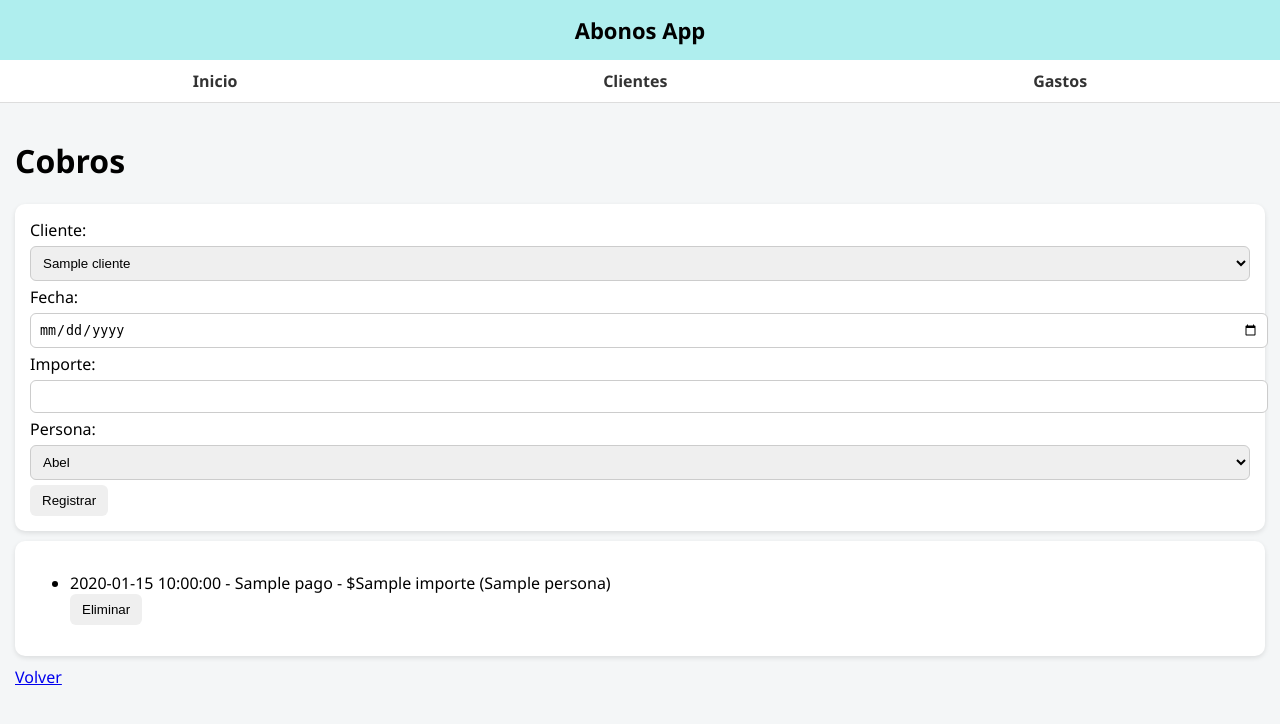
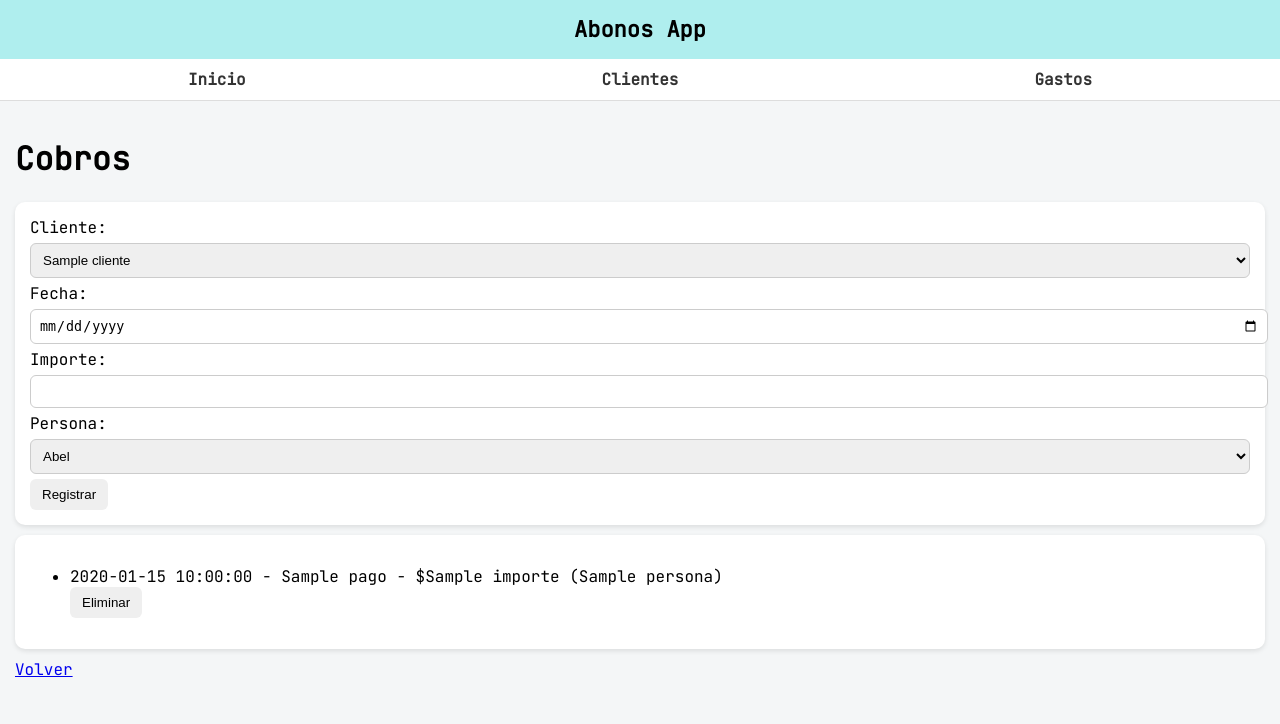
Before and after one commit to aflecha/abonos-app, a Flask app: page /cobros in a window 1280 px wide. Shown: the top 724 px of the page. Run offline with Flask 3, Linux system fonts and the light colour scheme; tables that the repository leaves empty hold one stand-in row (values such as "Sample post"); a database or web service that is not in the repository returns one stand-in record (values such as "Sample title"); some libraries are stand-ins or nearby versions.

Commit message:
update automatico

```diff
--- a/templates/base.html
+++ b/templates/base.html
@@ -1,12 +1,13 @@
 <!DOCTYPE html>
 <html lang="es">
 <head>
+	<link href="https://fonts.googleapis.com/css2?family=JetBrains+Mono&display=swap" rel="stylesheet">
     <meta charset="UTF-8">
     <title>Abonos App</title>
 
     <style>
         body {
-            font-family: "Segoe UI", sans-serif;
+            font-family: 'JetBrains Mono', monospace;
             margin: 0;
             background: #f4f6f7;
         }
```
